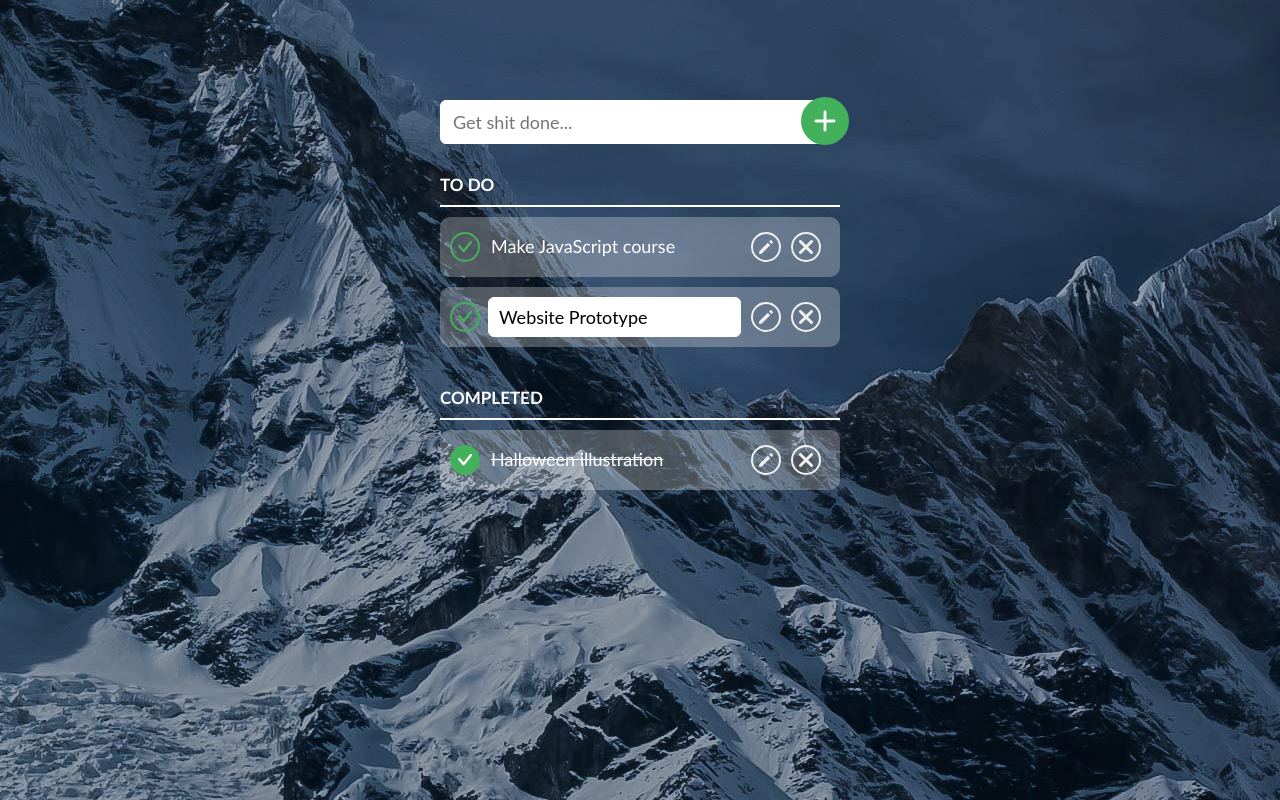
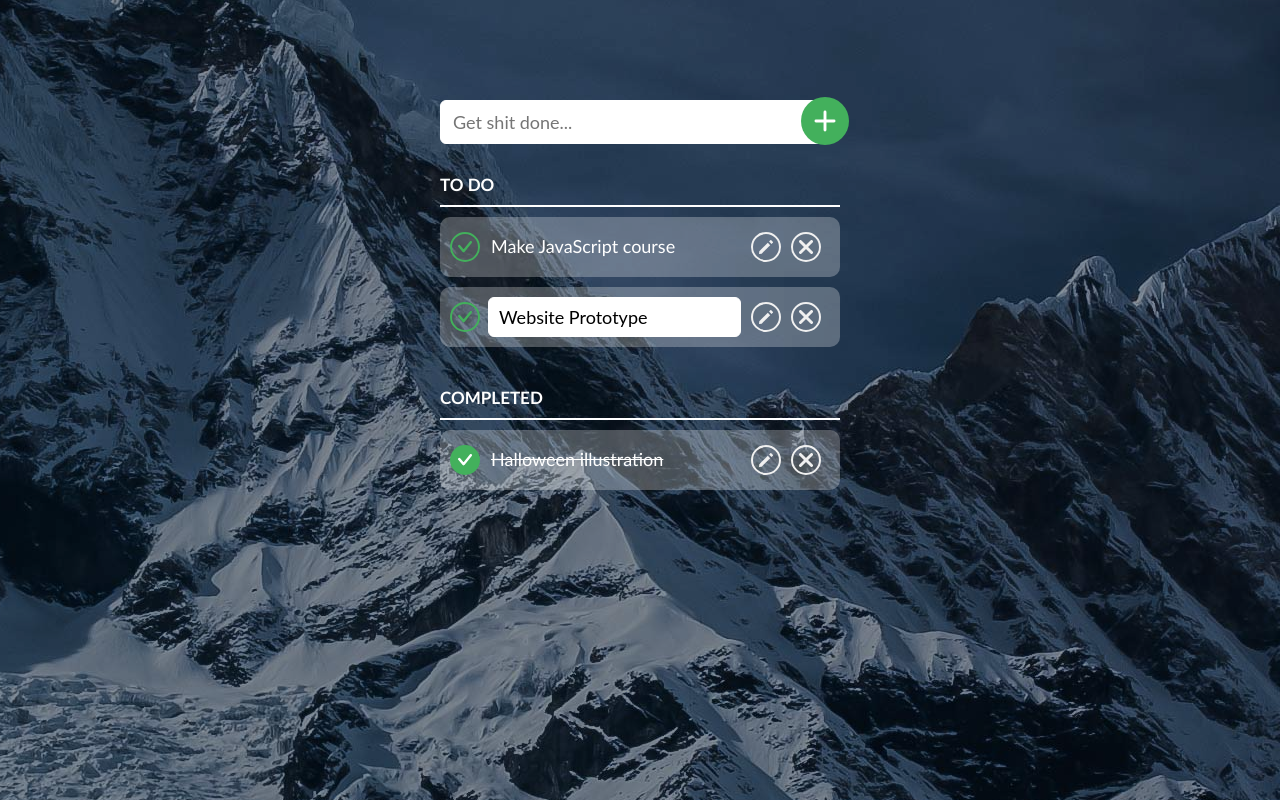
Before and after one commit to mattifra/TodoList-App, a plain HTML site: page index.html in a window 1280 px wide. Drawn offline with Linux system fonts and the light colour scheme.

Commit message:
background

```diff
--- a/css/style.css
+++ b/css/style.css
@@ -1,6 +1,6 @@
 /* Basic Style */
 html {
-    background: linear-gradient(rgba(0, 0, 0, 0.3), rgba(0, 0, 0, 0.3)),
+    background: linear-gradient(rgba(0, 0, 0, 0.4), rgba(0, 0, 0, 0.4)),
     url(../images/mont3.jpeg) no-repeat center center fixed;
 }
 
```
